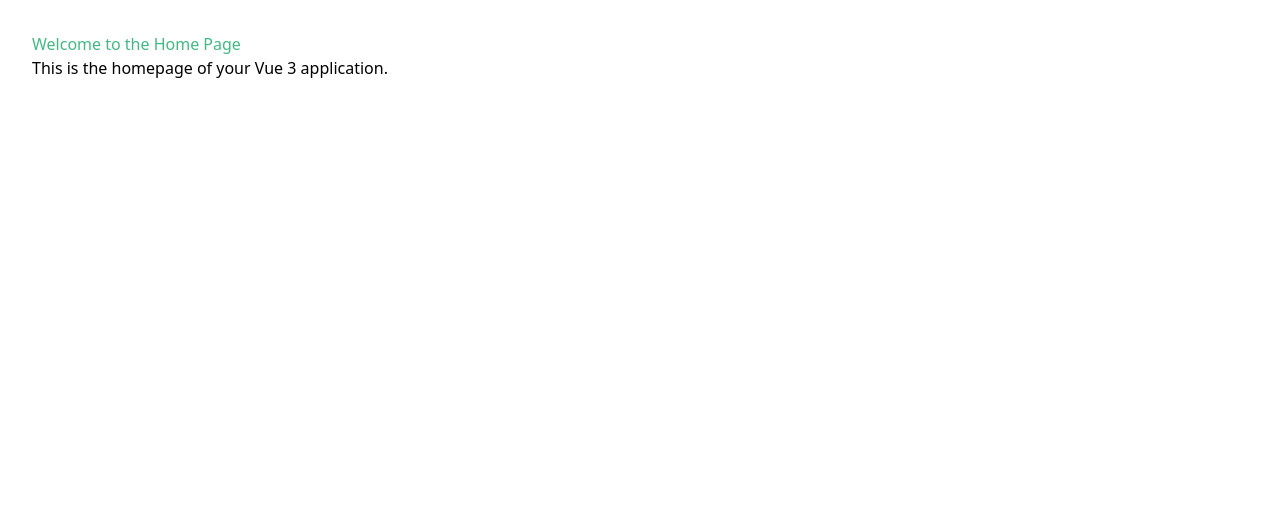
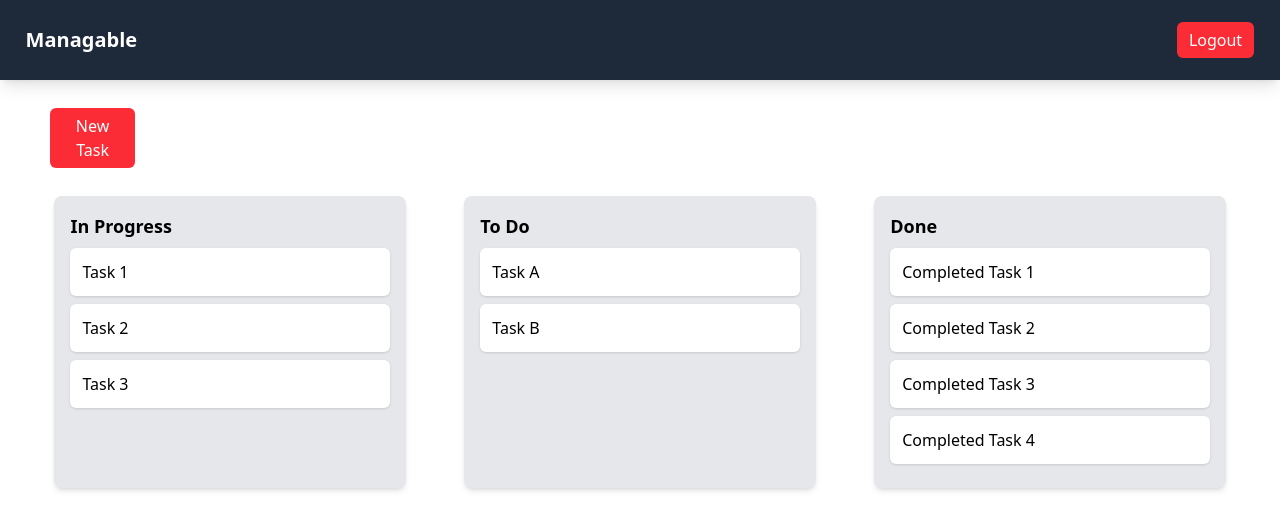
Before and after one commit to boyiliu1007/Managable, a Vue app in the folder frontend/: page /home in a window 1280 px wide. Shown: the top 530 px of the page. Built offline with nearby package versions, Linux system fonts and the light colour scheme.

Commit message:
add: homePage complete

```diff
--- a/frontend/src/assets/main.css
+++ b/frontend/src/assets/main.css
@@ -1,6 +1 @@
 @import "tailwindcss";
-
-#app {
-  margin: 0 auto;
-  padding: 2rem;
-}
--- a/frontend/src/pages/Home.vue
+++ b/frontend/src/pages/Home.vue
@@ -1,16 +1,50 @@
 <!-- src/pages/Home.vue -->
 <template>
     <div>
-      <h1>Welcome to the Home Page</h1>
-      <p>This is the homepage of your Vue 3 application.</p>
+      <nav class="bg-gray-800 text-white flex justify-between items-center shadow-lg px-[2%] py-[1%] h-[10vh] mb-[2vh]">
+        <div class="text-xl font-bold">
+          Managable
+        </div>
+
+        <button @click="logout" class="bg-red-500 hover:bg-red-600 rounded-md px-[1%] py-[0.5%]">
+          Logout
+        </button>
+      </nav>
+
+      <div class="h-[88vh] w-full px-[3%]">
+        <div class="flex flex-col">
+          <button @click="newTask" class="bg-red-500 hover:bg-red-600 rounded-md px-[1%] py-[0.5%] m-[1%] w-[7%] min-w-5 text-white">
+            New Task
+          </button>
+
+          <div class="flex flex-row justify-between p-4">
+            <div
+              v-for="(cards, status) in tasks"
+              :key="status"
+              class="h-auto w-[30%] bg-gray-200 flex flex-col rounded-lg shadow-md p-4">
+
+              <h2 class="text-lg font-bold mb-2">{{ status }}</h2>
+
+              <div v-for="(card, index) in cards" :key="index" class="bg-white p-3 rounded-md shadow mb-2">
+                {{ card }}
+              </div>
+            </div>
+          </div>
+        </div>
+      </div>
+
+
     </div>
   </template>
 
   <script setup>
+    const tasks = {
+      "In Progress": ["Task 1", "Task 2", "Task 3"],
+      "To Do": ["Task A", "Task B"],
+      "Done": ["Completed Task 1", "Completed Task 2", "Completed Task 3", "Completed Task 4"]
+    };
   </script>
 
   <style scoped>
-  h1 {
-    color: #42b983;
-  }
+
   </style>
```
